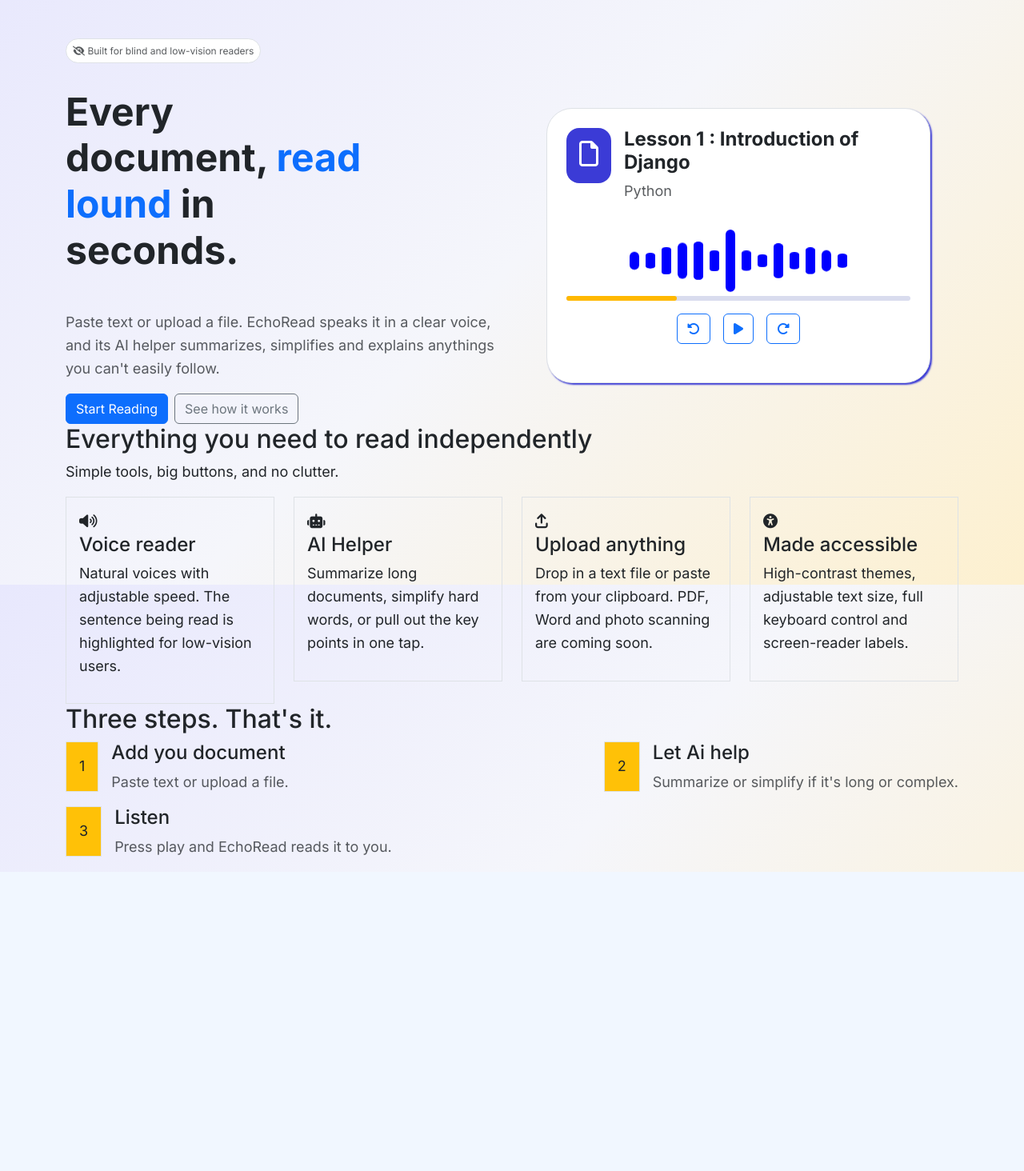
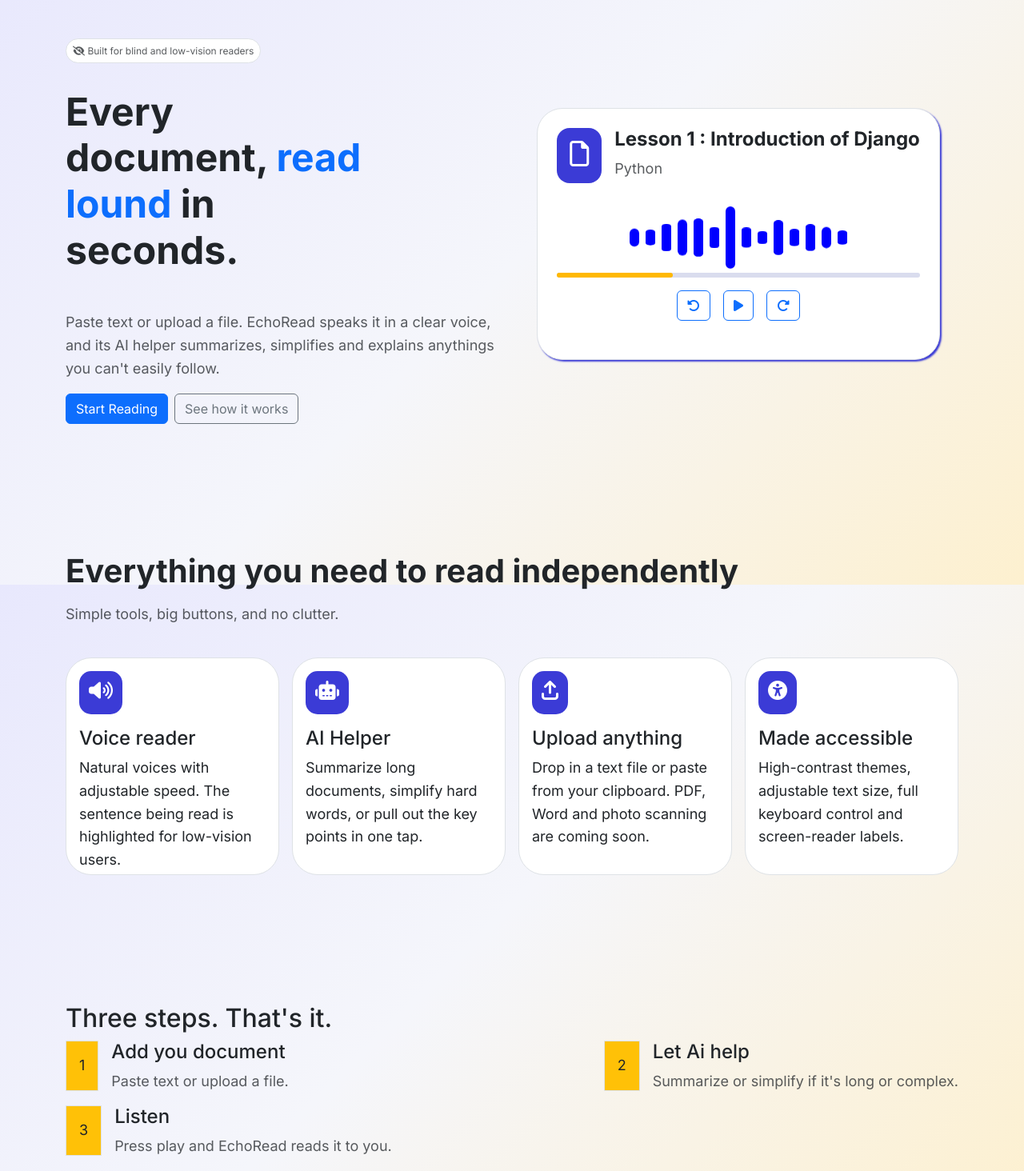
Before and after one commit to SonitaMom/echoread_system, a Django app: page / in a window 1280 px wide. Shown: the part 69-1533 px from the top of the page at 80% size. Before the commit the page ends 1159 px from the top, so only its background shows below. Run offline with Django 5.2, Linux system fonts and the light colour scheme; some libraries are stand-ins or nearby versions; some web fonts are replaced.

Commit message:
Half done

```diff
--- a/static/css/home.css
+++ b/static/css/home.css
@@ -17,7 +17,7 @@
 .vc-wave-card{
     border-radius: 2rem;
     background:var(--surface);
-    width: 30rem;
+    width: fit-content;
     margin: 0 auto;
     box-shadow: 2px 2px 2px var(--primary);
 }
@@ -107,6 +107,36 @@
     border-radius: 999px;
 }
 
+/* second content  */
+.second-content{
+    margin: 10rem 0;
+}
+
+.content2-title{
+    font-family:var(--font-main);
+    font-weight: bolder;
+}
+
+.tool-btns{
+    background: var(--surface);
+    height: 17rem;
+    border-radius: 2rem;
+    padding: 1rem !important;
+}
+
+.icon{
+    background: var(--primary);
+    padding: 0.75rem;
+    width: fit-content;
+    border-radius: 15px;
+}
+
+.icon i{
+    font-size: 1.5rem;
+    color: var(--surface);
+}
+
+
 @media (max-width:470px){
     .home-title{
         font-size: 2rem;
@@ -116,6 +146,11 @@
     .vc-wave-card{
         width: 23rem;
     }
+
+    .tool-card{
+        display: flex;
+        flex-direction: column;
+    }
 }
 
 @media (max-width: 380px){
@@ -123,3 +158,16 @@
         width: 18rem;
     }
 }
+
+@media (max-width:770px){
+    .second-content{
+        margin: 6rem 0;
+    }
+
+    .tool-card{
+        display: flex;
+        align-items: start;
+        justify-content: start;
+        gap: 1rem;
+    }
+}
--- a/templates/accounts/home.html
+++ b/templates/accounts/home.html
@@ -103,40 +103,57 @@
     </div>
 
 
-    <div>
-        <h2>Everything you need to read independently</h2>
-        <p>Simple tools, big buttons, and no clutter.</p>
+    <div class="second-content">
+        <h1 class="content2-title">Everything you need to read independently</h1>
+        <p class="my-3 text-muted">Simple tools, big buttons, and no clutter.</p>
 
-        <div class="row">
-            <div class="col-12 col-md-3">
+        <div class="row g-3 mt-4">
+            <div class="col-12 col-lg-3">
                 <div class="border border-muted tool-btns p-3">
-                    <div class="icon"><i class="fa-solid fa-volume-high"></i></div>
+                    <div class="tool-card">
+                        <div class="icon mb-3"><i class="fa-solid fa-volume-high"></i></div>
+                            <div>
+                                <h4>Voice reader</h4>
+                                <p class="mt-2 text-align-justify">Natural voices with adjustable speed. The sentence being read is highlighted for low-vision users.</p>
+                            </div>
 
-                    <h4>Voice reader</h4>
-                    <p class="mt-2">Natural voices with adjustable speed. The sentence being read is highlighted for low-vision users.</p>
+                    </div>
+
                 </div>
             </div>
-            <div class="col-12 col-md-3">
+            <div class="col-12 col-lg-3">
                 <div class="border border-muted tool-btns p-3">
-                    <div class="icon"><i class="fa-solid fa-robot"></i></div>
-                    <h4>AI Helper</h4>
-                    <p class="mt-2">Summarize long documents, simplify hard words, or pull out the key points in one tap.</p>
+                    <div class="tool-card">
+                        <div class="icon mb-3"><i class="fa-solid fa-robot"></i></div>
+                        <div>
+                            <h4>AI Helper</h4>
+                            <p class="mt-2">Summarize long documents, simplify hard words, or pull out the key points in one tap.</p>
+                        </div>
+
+                    </div>
+
                 </div>
             </div>
-            <div class="col-12 col-md-3">
+            <div class="col-12 col-lg-3">
                 <div class="border border-muted tool-btns p-3">
-                    <div class="icon"><i class="fa-solid fa-arrow-up-from-bracket"></i></div>
-
-                    <h4>Upload anything</h4>
-                    <p class="mt-2">Drop in a text file or paste from your clipboard. PDF, Word and photo scanning are coming soon.</p>
+                    <div class="tool-card">
+                        <div class="icon mb-3"><i class="fa-solid fa-arrow-up-from-bracket"></i></div>
+                        <div>
+                            <h4>Upload anything</h4>
+                            <p class="mt-2 text-align-justify">Drop in a text file or paste from your clipboard. PDF, Word and photo scanning are coming soon.</p>
+                        </div>
+                    </div>
                 </div>
             </div>
-            <div class="col-12 col-md-3">
+            <div class="col-12 col-lg-3">
                 <div class="border border-muted tool-btns p-3">
-                    <div class="icon"><i class="fa-solid fa-universal-access"></i></div>
-
-                    <h4>Made accessible</h4>
-                    <p class="mt-2">High-contrast themes, adjustable text size, full keyboard control and screen-reader labels.</p>
+                    <div class="tool-card ">
+                        <div class="icon mb-3"><i class="fa-solid fa-universal-access"></i></div>
+                        <div>
+                            <h4>Made accessible</h4>
+                            <p class="mt-2 text-align-justify">High-contrast themes, adjustable text size, full keyboard control and screen-reader labels.</p>
+                        </div>
+                    </div>
                 </div>
             </div>
         </div>
@@ -148,7 +165,7 @@
         <div class="d-flex align-items-center justify-content-between flex-wrap">
             <div class="d-flex align-items-start justify-content-start gap-3">
                 <p class="border bg-warning p-3">1</p>
-                <div>
+                <div class="">
                     <h4>Add you document</h4>
                     <p class="text-muted">Paste text or upload a file.</p>
                 </div>
```
